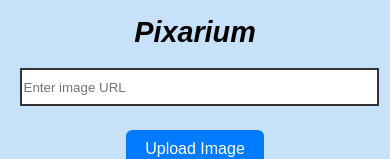
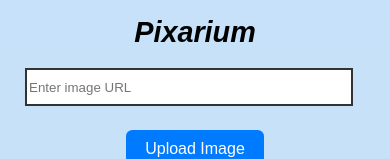
Before and after one commit to Jiteshiyu/Image-gallery-app, a React (Vite) app: page / in a window 390 px wide. Shown: the top 159 px of the page. Built offline with nearby package versions, Linux system fonts and the light colour scheme.

Commit message:
Update App.css

```diff
--- a/src/App.css
+++ b/src/App.css
@@ -85,8 +85,7 @@
   }
 
   .searchbox {
-    width: 100%;
-    margin-right: 0;
+    margin-right: 0.75rem;
     margin-bottom: 1rem;
   }
 
```
